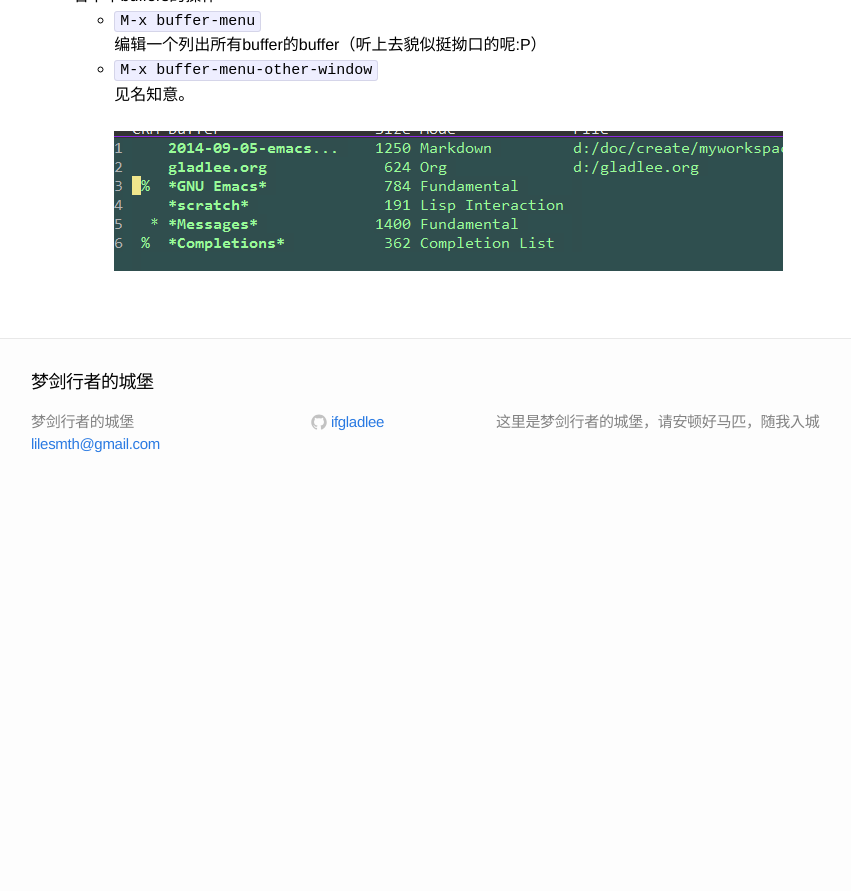
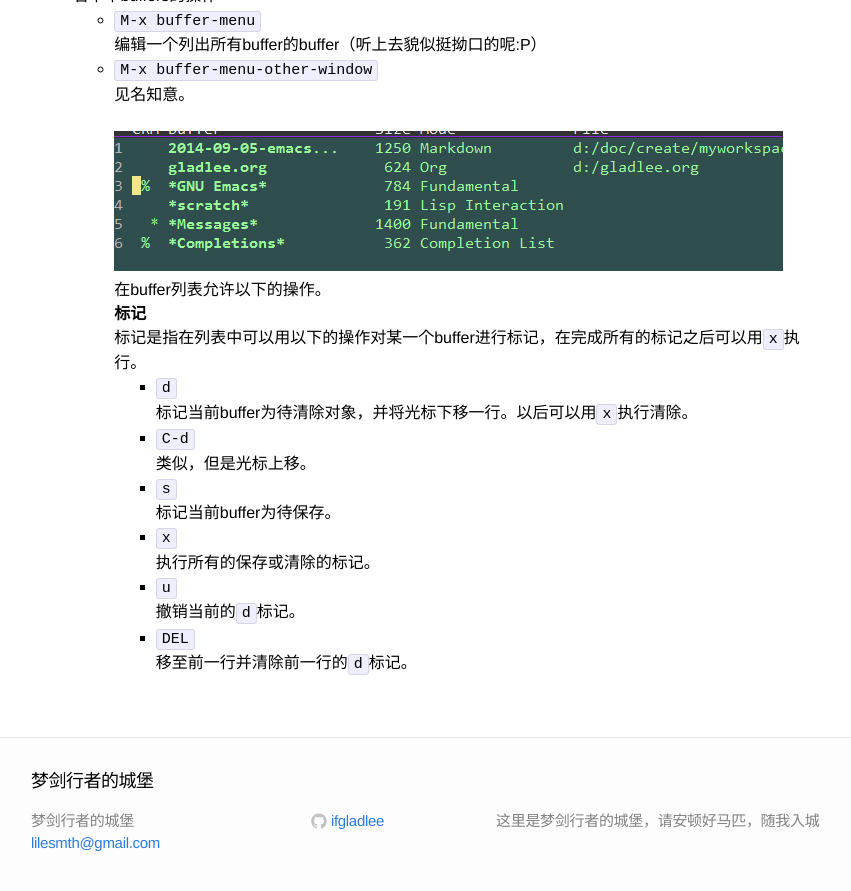
Before and after one commit to ifgladlee/ifgladlee.github.io, a Jekyll site: the page built from _posts/2014-09-05-emacs-notes-buffer.md, in a window 1280 px wide and 900 px high, scrolled down 1156 px. Shown: the top 891 px of the window, without its empty margins (209-1060 px from the left). Built offline with Jekyll 4.4.1, drawn with Linux system fonts in a browser that asks for light colours; before the commit the page ends 1657 px from its top, so only the background shows below that.

Commit message:
modify emacs notes

```diff
--- a/_posts/2014-09-05-emacs-notes-buffer.md
+++ b/_posts/2014-09-05-emacs-notes-buffer.md
@@ -83,3 +83,34 @@ categories: notes
     见名知意。<br/><br/>
 
     ![buffer_menu](/images/emacs/buffer_menu_1.png "buffer menu")
+
+    在buffer列表允许以下的操作。
+
+    **标记**
+
+    标记是指在列表中可以用以下的操作对某一个buffer进行标记，在完成所有的标记之后可以用`x`执行。
+
+    * `d`
+
+      标记当前buffer为待清除对象，并将光标下移一行。以后可以用`x`执行清除。
+
+    * `C-d`
+
+      类似，但是光标上移。
+
+
+    * `s`
+
+      标记当前buffer为待保存。
+
+    * `x`
+
+      执行所有的保存或清除的标记。
+
+    * `u`
+
+      撤销当前的`d`标记。
+
+    * `DEL`
+
+      移至前一行并清除前一行的`d`标记。
```
